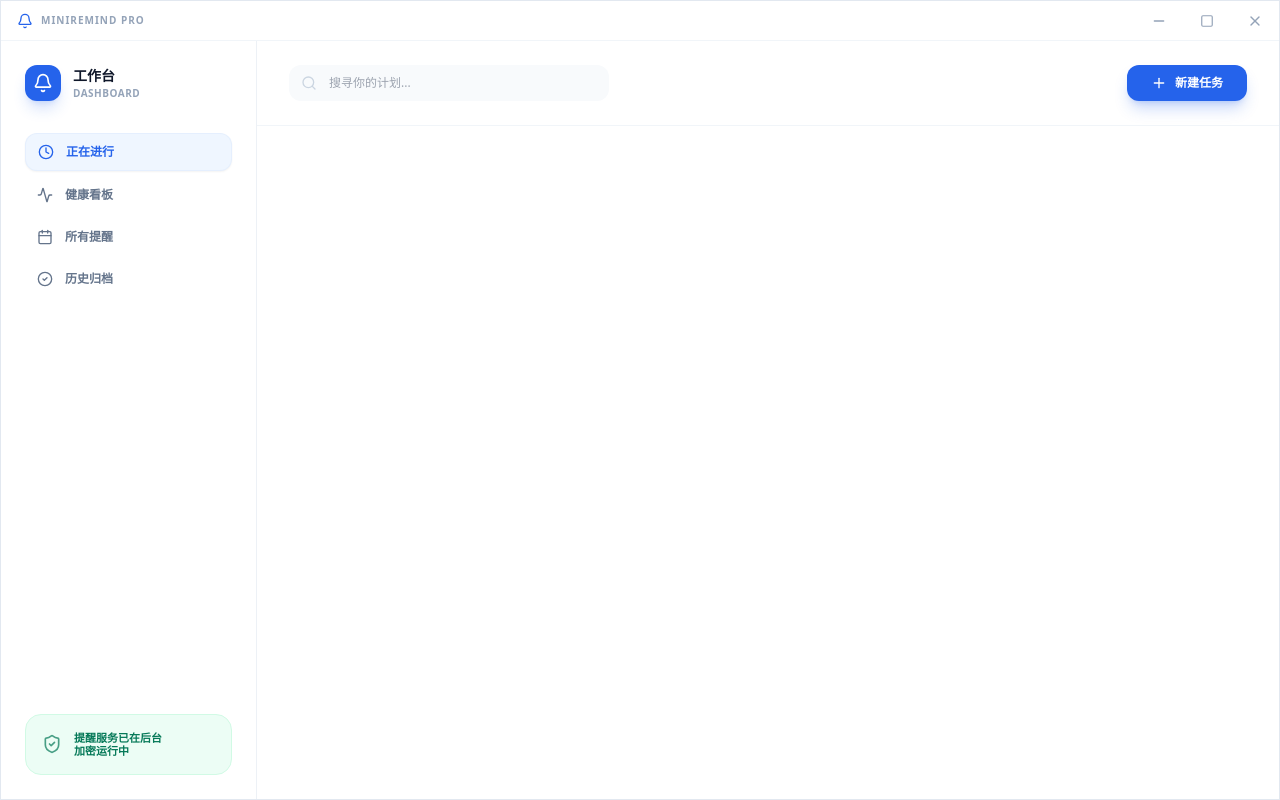
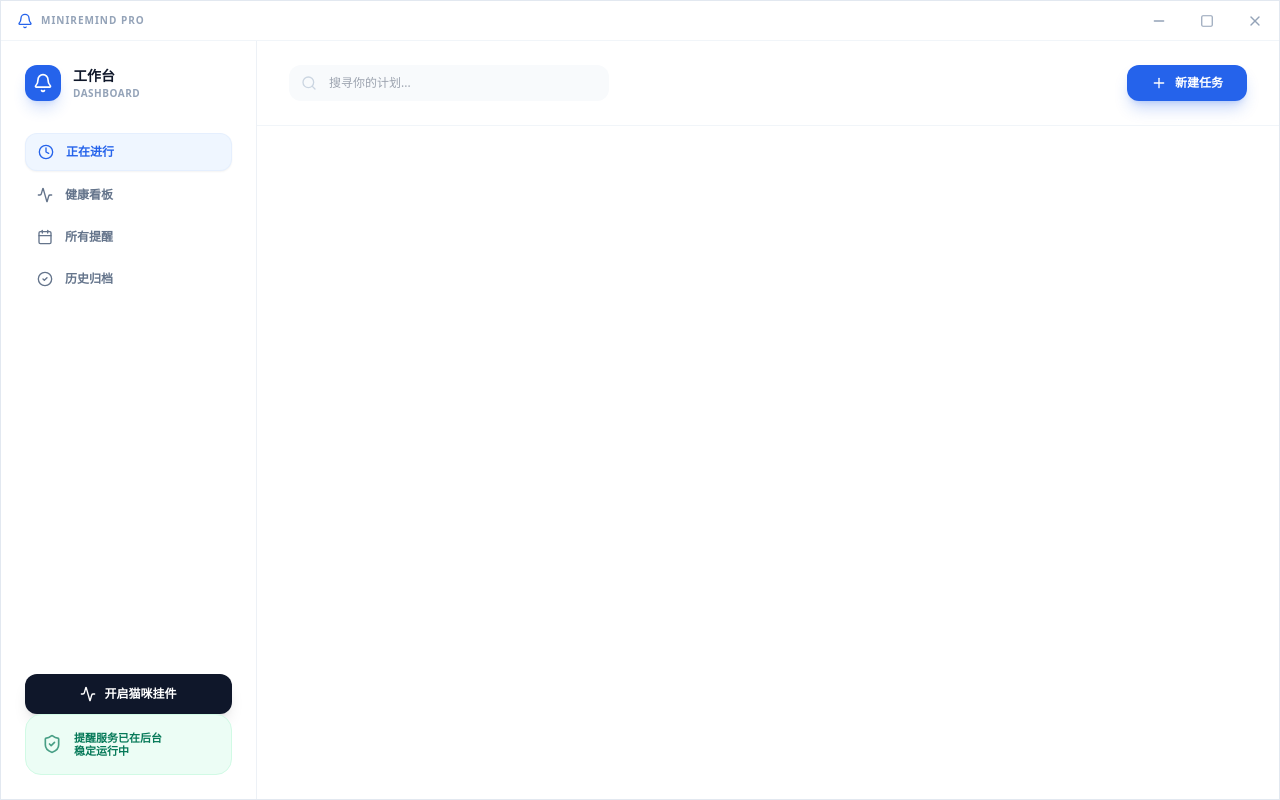
Before and after one commit to daijiale1396/MiniRemind, a React (Vite) app: page / in a window 1280 px wide. Built offline with nearby package versions, Linux system fonts and the light colour scheme; a web font is replaced by a local one.

Commit message:
feat: Simplify window control logic
Remove the custom floating mode toggle from the minimize action. Window control commands now directly map to electronAPI calls, simplifying the logic and aligning with standard window management behavior.

```diff
--- a/App.tsx
+++ b/App.tsx
@@ -1,6 +1,5 @@
-
 import React, { useState, useEffect, useMemo, useCallback, useRef } from 'react';
-import { Bell, Calendar, CheckCircle2, Clock, Plus, Search, ShieldCheck, Minimize2, Activity, X, Minus, Square } from 'lucide-react';
+import { Bell, Calendar, CheckCircle2, Clock, Plus, Search, ShieldCheck, Activity, X, Minus, Square } from 'lucide-react';
 import { Reminder, Priority, HealthGoal, WidgetTheme } from './types';
 import ReminderCard from './components/ReminderCard';
 import ReminderModal from './components/ReminderModal';
@@ -41,18 +40,19 @@ const App: React.FC = () => {
   const remindersRef = useRef(reminders);
   useEffect(() => { remindersRef.current = reminders; }, [reminders]);
 
-  // 修改窗口控制函数，确保它调用物理接口
+  // 物理窗口控制逻辑
   const handleWindowControl = (cmd: 'minimize' | 'maximize' | 'close') => {
     if (window.electronAPI) {
-      // 如果点击最小化，我们先尝试切换到悬浮猫咪模式
-      if (cmd === 'minimize' && !isFloating) {
-        setIsFloating(true);
-        window.electronAPI.setWindowMode('widget');
-      } else {
-        window.electronAPI.controlWindow(cmd);
-      }
+      window.electronAPI.controlWindow(cmd);
     } else {
-      console.warn("Electron API not found. Running in browser mode.");
+      console.warn("未检测到 Electron 环境，控制指令已拦截");
+    }
+  };
+
+  const handleEnterFloating = () => {
+    setIsFloating(true);
+    if (window.electronAPI) {
+      window.electronAPI.setWindowMode('widget');
     }
   };
 
@@ -145,7 +145,7 @@ const App: React.FC = () => {
 
   return (
     <div className="w-full h-full relative flex flex-col bg-white overflow-hidden text-slate-900 border border-slate-200">
-      {/* 自定义标题栏 - 使用 WebkitAppRegion 进行拖拽控制 */}
+      {/* 自定义标题栏 */}
       <header
         className="h-10 flex items-center justify-between bg-white border-b border-slate-100 shrink-0 z-[1000] select-none"
         style={{ WebkitAppRegion: 'drag' } as any}
@@ -156,13 +156,22 @@ const App: React.FC = () => {
         </div>
 
         <div className="flex h-full" style={{ WebkitAppRegion: 'no-drag' } as any}>
-          <button onClick={() => handleWindowControl('minimize')} className="w-12 h-full flex items-center justify-center hover:bg-slate-100 text-slate-400 transition-colors">
+          <button
+            onClick={() => handleWindowControl('minimize')}
+            className="w-12 h-full flex items-center justify-center hover:bg-slate-100 text-slate-400 transition-colors"
+          >
             <Minus className="w-4 h-4" />
           </button>
-          <button onClick={() => handleWindowControl('maximize')} className="w-12 h-full flex items-center justify-center hover:bg-slate-100 text-slate-400 transition-colors">
+          <button
+            onClick={() => handleWindowControl('maximize')}
+            className="w-12 h-full flex items-center justify-center hover:bg-slate-100 text-slate-400 transition-colors"
+          >
             <Square className="w-3.5 h-3.5" />
           </button>
-          <button onClick={() => handleWindowControl('close')} className="w-12 h-full flex items-center justify-center hover:bg-red-500 hover:text-white text-slate-400 transition-colors">
+          <button
+            onClick={() => handleWindowControl('close')}
+            className="w-12 h-full flex items-center justify-center hover:bg-red-500 hover:text-white text-slate-400 transition-colors"
+          >
             <X className="w-4 h-4" />
           </button>
         </div>
@@ -211,10 +220,19 @@ const App: React.FC = () => {
                 ))}
               </nav>
 
+              <div className="mt-6">
+                <button
+                  onClick={handleEnterFloating}
+                  className="w-full flex items-center justify-center gap-2 py-3 bg-slate-900 text-white rounded-xl text-xs font-bold shadow-lg hover:bg-black transition-all"
+                >
+                  <Activity className="w-4 h-4" /> 开启猫咪挂件
+                </button>
+              </div>
+
               <div className="mt-auto">
                 <div className="p-4 bg-emerald-50 text-emerald-700 rounded-2xl border border-emerald-100 flex items-center gap-3">
                   <ShieldCheck className="w-5 h-5 shrink-0 opacity-70" />
-                  <p className="text-[11px] font-bold leading-tight">提醒服务已在后台<br/>加密运行中</p>
+                  <p className="text-[11px] font-bold leading-tight">提醒服务已在后台<br/>稳定运行中</p>
                 </div>
               </div>
             </aside>
```
